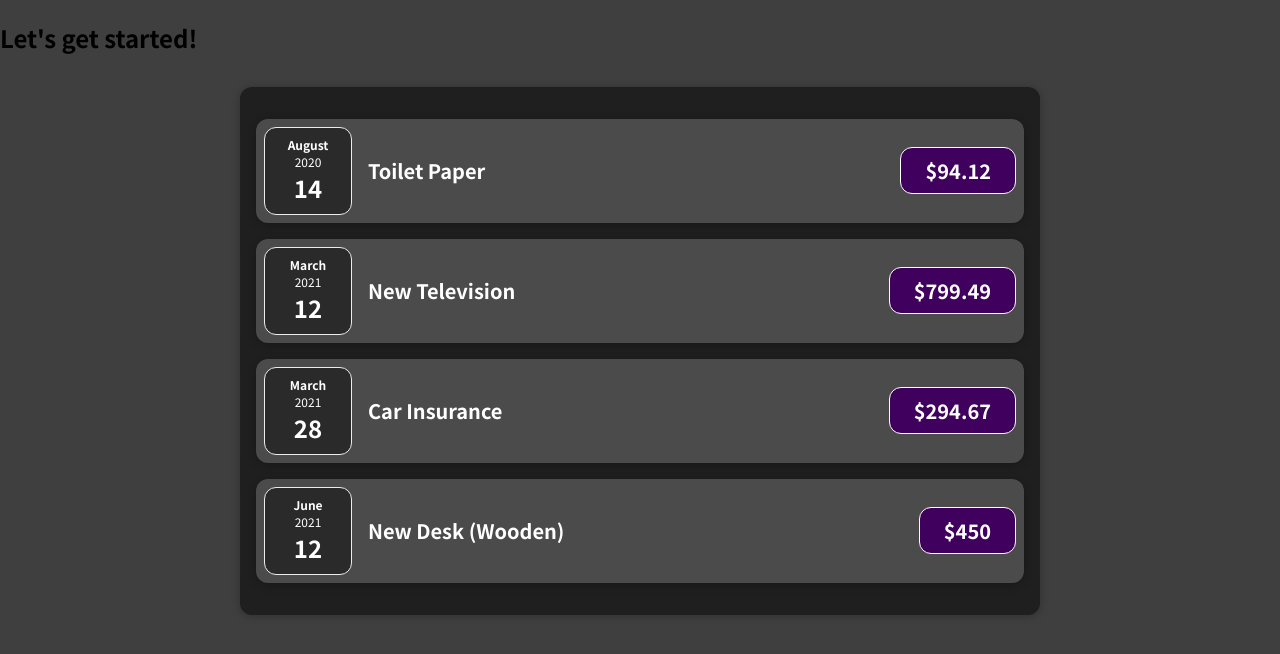
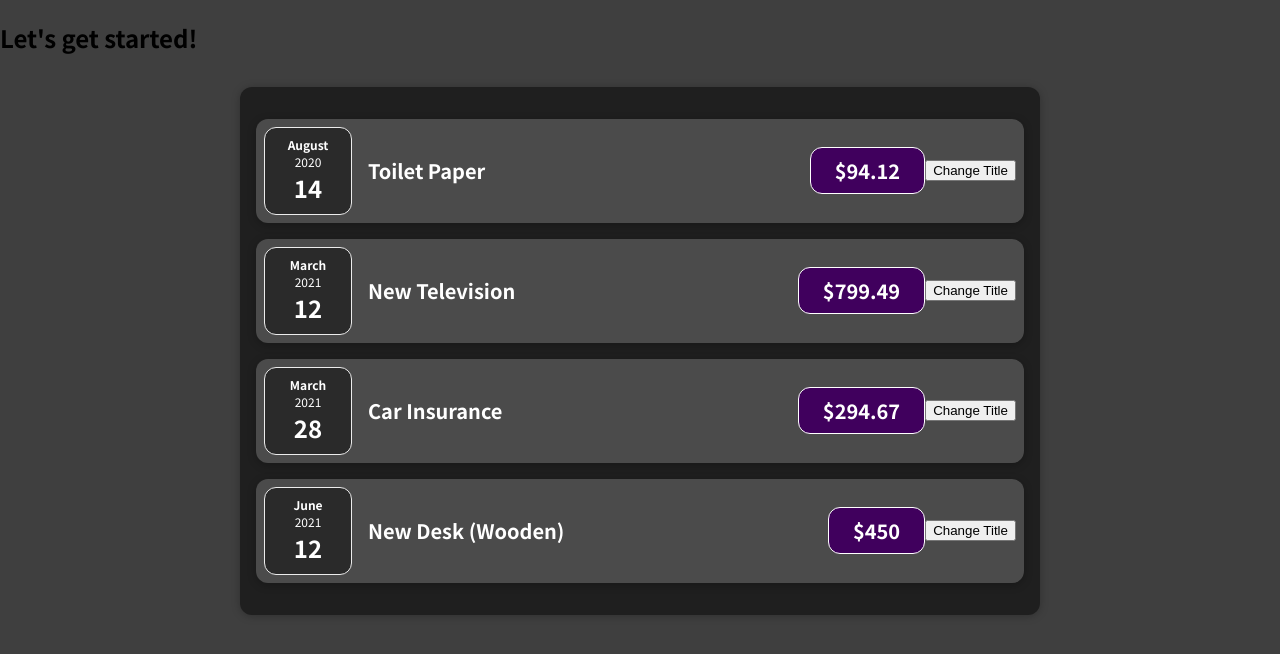
Before and after one commit to trana5197/budget-react, a React (Create React App) app: page / in a window 1280 px wide. Shown: the top 654 px of the page. Built offline with nearby package versions, Linux system fonts and the light colour scheme.

Commit message:
React hook: useState done

```diff
--- a/src/components/Expenses/ExpenseItem.js
+++ b/src/components/Expenses/ExpenseItem.js
@@ -1,10 +1,17 @@
+import { useState } from "react";
 import Card from "./../UI/Card";
 import ExpenseDate from "./ExpenseDate";
 
 import "./ExpenseItem.css";
 
 const ExpenseItem = (props) => {
-  const { date, title, amount } = props;
+  const { date, title: titleOld, amount } = props;
+
+  const [title, setTitle] = useState(titleOld);
+
+  const clickHandler = () => {
+    setTitle("Updated");
+  };
 
   return (
     <Card className="expense-item">
@@ -13,6 +20,7 @@ const ExpenseItem = (props) => {
         <h2>{title}</h2>
         <div className="expense-item__price">${amount}</div>
       </div>
+      <button onClick={clickHandler}>Change Title</button>
     </Card>
   );
 };
```
